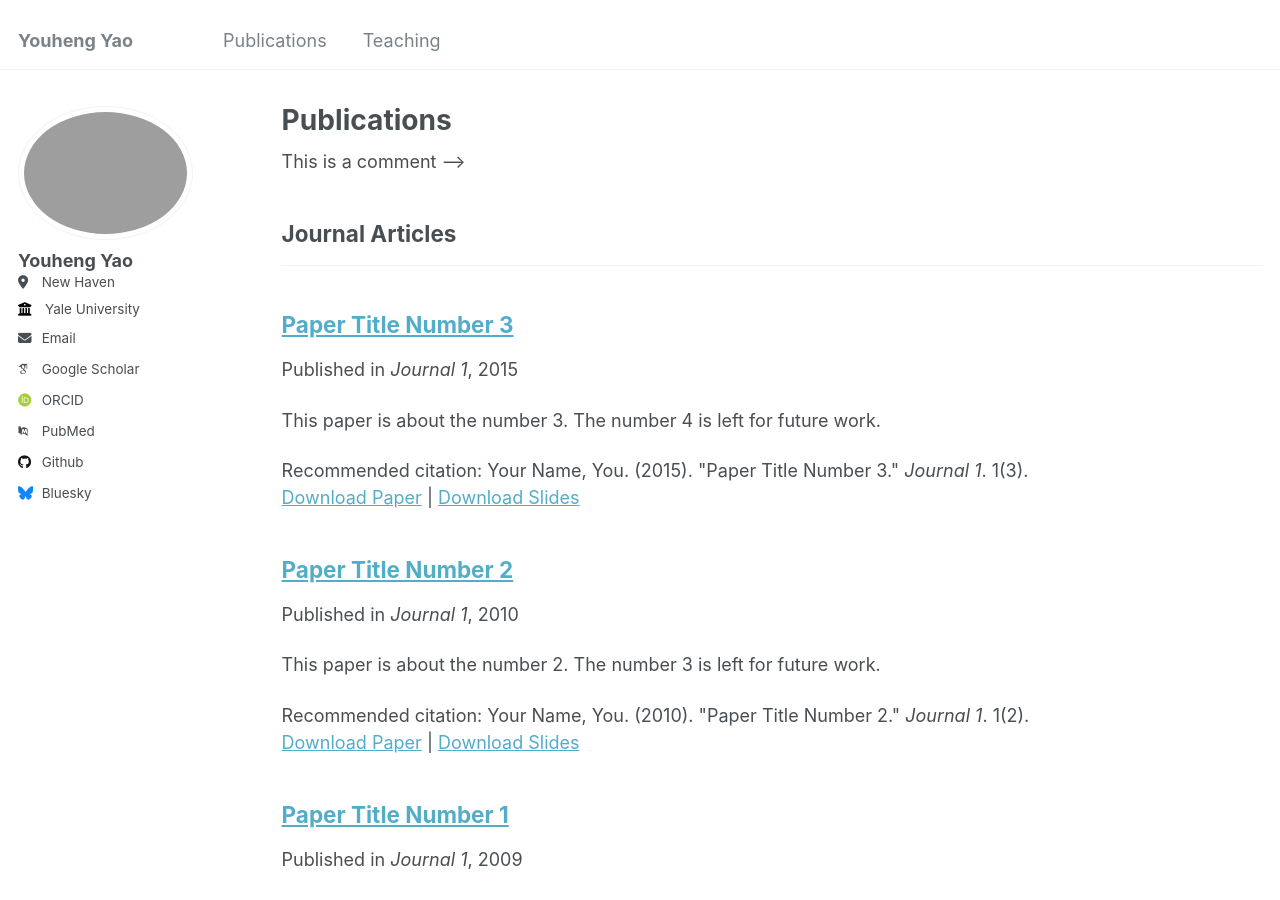
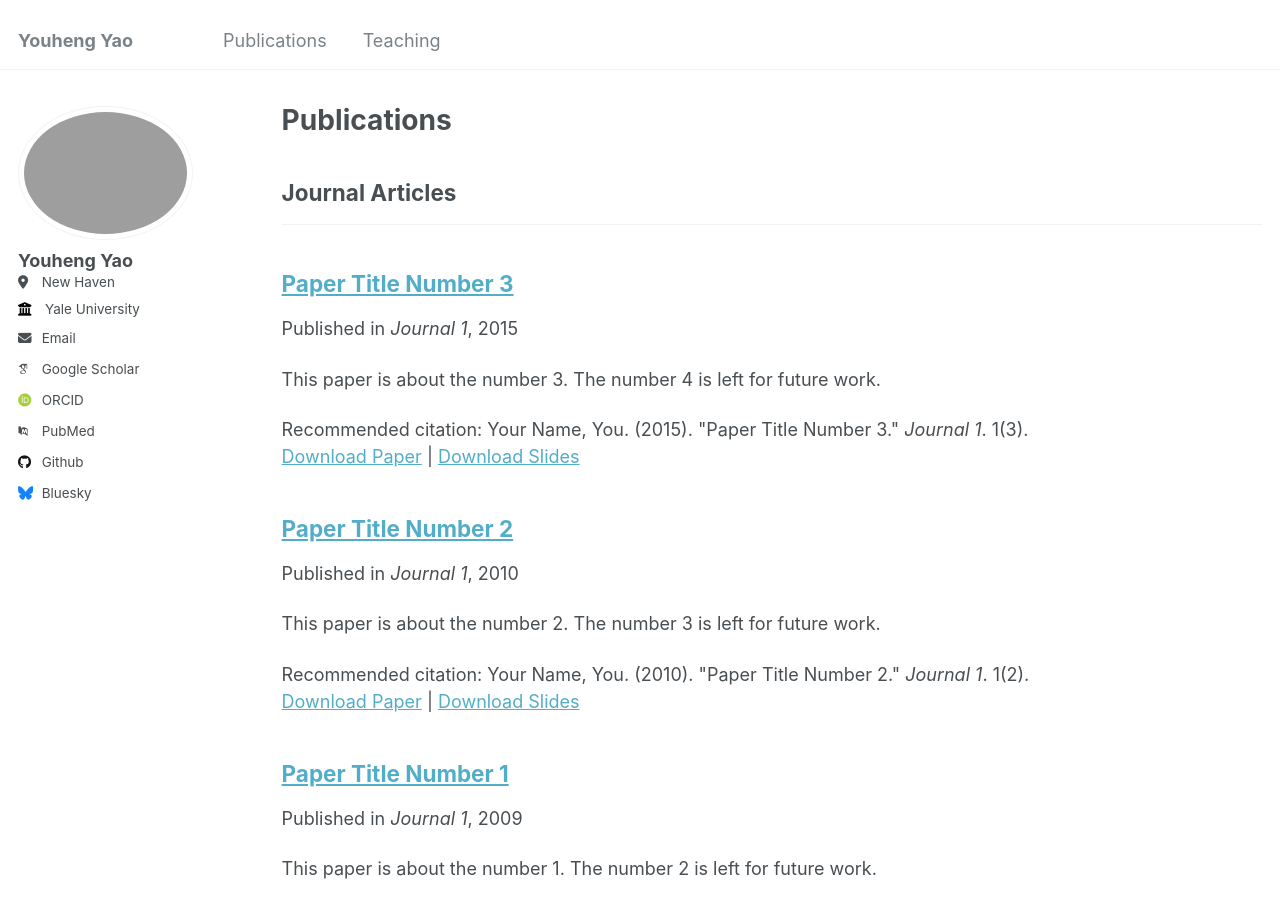
Before and after one commit to LionelYao/LionelYao.github.io, a Jekyll site: the page built from _pages/publications.html, in a window 1280 px wide and 900 px high. Built offline with Jekyll 4.4.1, drawn with Linux system fonts in a browser that asks for light colours; some web fonts are replaced.

Commit message:
Update publications.html

```diff
--- a/_pages/publications.html
+++ b/_pages/publications.html
@@ -4,7 +4,7 @@ title: "Publications"
 permalink: /publications/
 author_profile: true
 ---
- This is a comment -->
+
 <!--{% if site.author.googlescholar %}-->
 <!--  <div class="wordwrap">You can also find my articles on <a href="{{site.author.googlescholar}}">my Google Scholar profile</a>.</div>-->
 <!--{% endif %}-->
```
